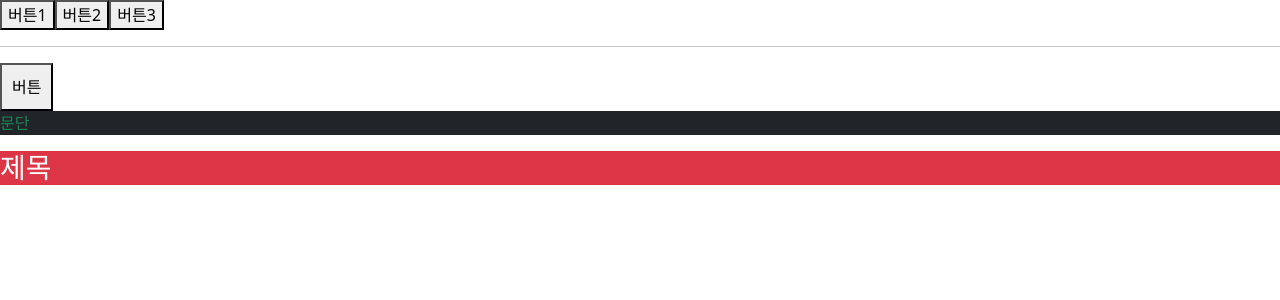
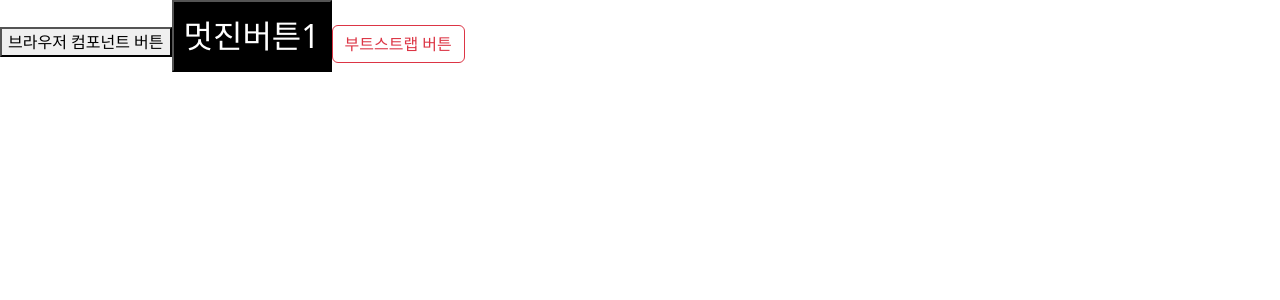
Before and after one commit to sebaek/react-20250630, a React (Vite) app: page / in a window 1280 px wide. Shown: the top 300 px of the page. Built offline with nearby package versions, Linux system fonts and the light colour scheme.

Commit message:
이벤트 props

```diff
--- /dev/null
+++ b/src/App20.jsx
@@ -0,0 +1,42 @@
+import React from "react";
+import { Button } from "react-bootstrap";
+
+function AwesomeButton({ children, onClick }) {
+  return (
+    <button
+      onClick={onClick}
+      style={{
+        padding: "10px",
+        backgroundColor: "black",
+        color: "white",
+        fontSize: "2rem",
+      }}
+    >
+      {children}
+    </button>
+  );
+}
+
+function App20(props) {
+  return (
+    <div>
+      {/*연습 : AwesomeHeader 를 만들고 마우스가 더블클릭하면 콘솔에 메시지 출력*/}
+      {/* <h1 style={적절한 스타일 주기}></h1>*/}
+
+      <button onClick={() => console.log("보통의 버튼 클릭")}>
+        브라우저 컴포넌트 버튼
+      </button>
+      <AwesomeButton onClick={() => console.log("멋진버튼1 클릭")}>
+        멋진버튼1
+      </AwesomeButton>
+      <Button
+        variant="outline-danger"
+        onClick={() => console.log("부트스트랩 버튼 클릭")}
+      >
+        부트스트랩 버튼
+      </Button>
+    </div>
+  );
+}
+
+export default App20;
--- a/src/main.jsx
+++ b/src/main.jsx
@@ -1,10 +1,10 @@
 import { StrictMode } from "react";
 import { createRoot } from "react-dom/client";
 import "bootstrap/dist/css/bootstrap.min.css";
-import App19 from "./App19.jsx";
+import App20 from "./App20.jsx";
 
 createRoot(document.getElementById("root")).render(
   <StrictMode>
-    <App19 />
+    <App20 />
   </StrictMode>,
 );
```
